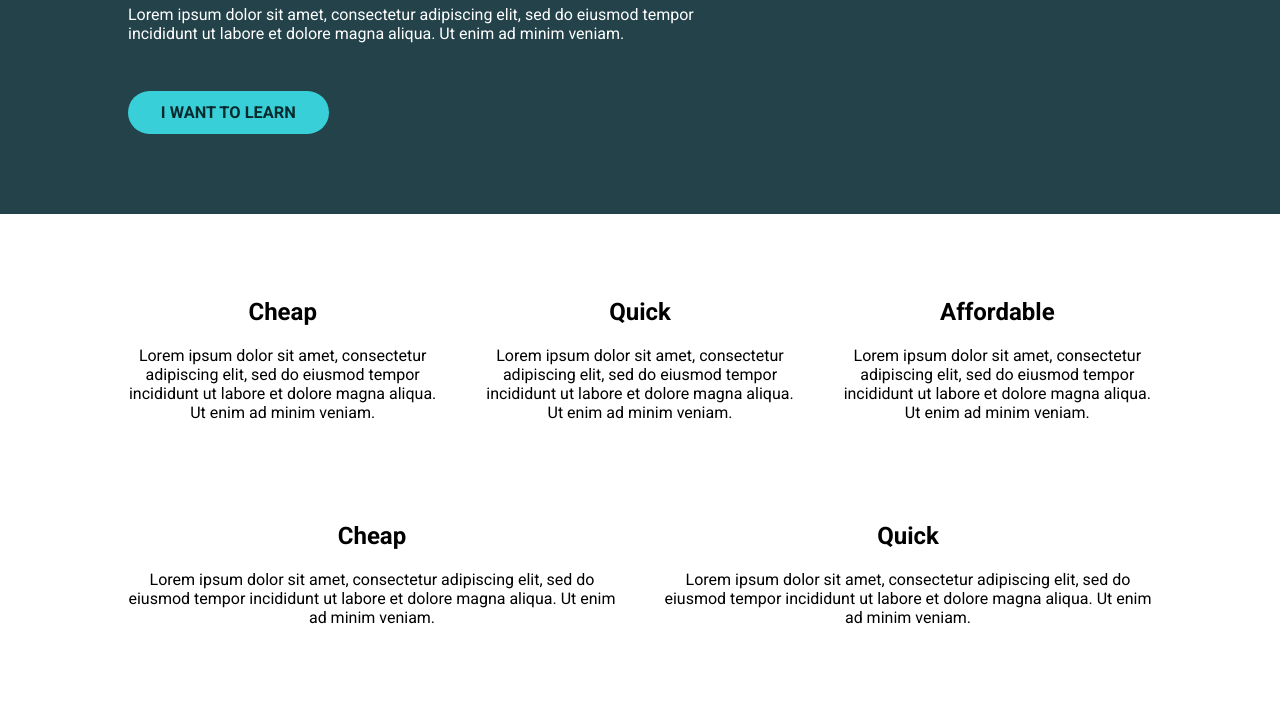
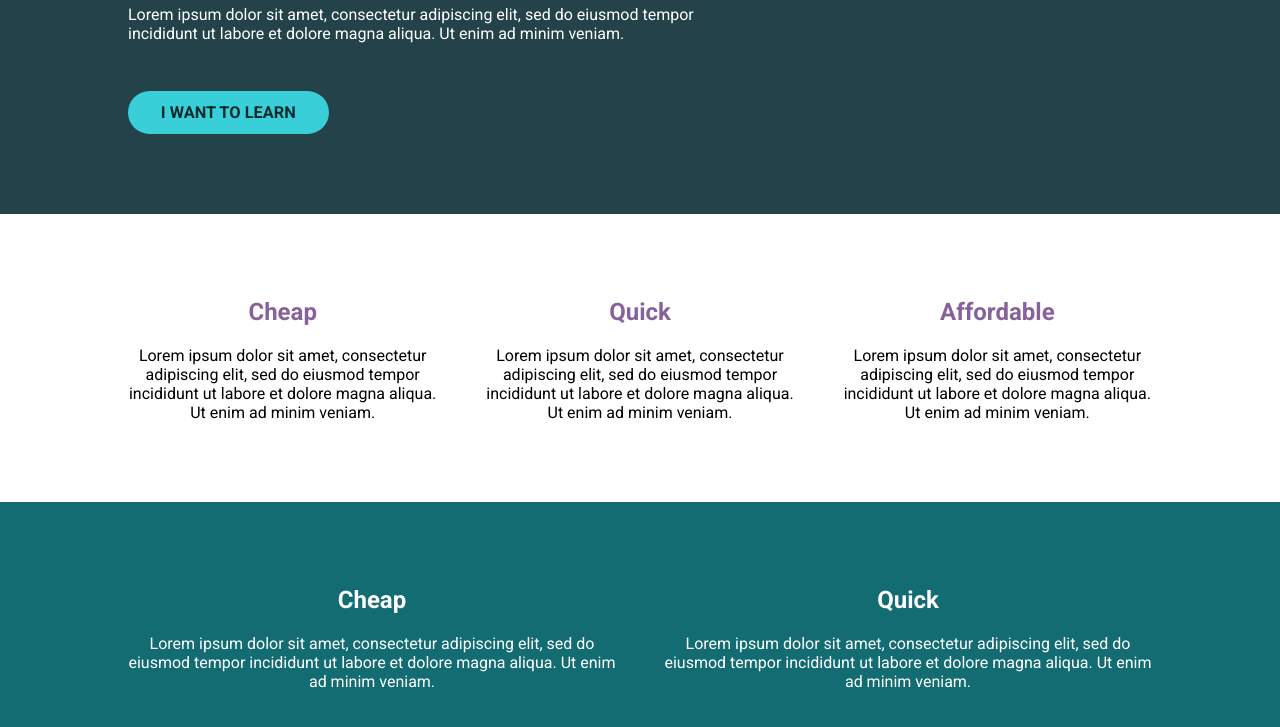
Before and after one commit to Patrick-Dolan/kp-responsivelayouts-d3, a plain HTML site: page index.html in a window 1280 px wide. Shown: the part 223-950 px from the top of the page. Drawn offline with Linux system fonts and the light colour scheme.

Commit message:
styling: add colors to background/text and change from margin to padding for column sections

```diff
--- a/styles.css
+++ b/styles.css
@@ -67,11 +67,17 @@ h1 {
 /* 2 column section */
 
 .three-col-section {
-  margin: 4em 0;
+  padding: 4em 0;
+}
+
+.three-col-section h2 {
+  color: #87629A
 }
 
 /* 3 column section */
 
 .two-col-section {
-  margin: 4em 0;
+  padding: 4em 0;
+  background-color: #136C72;
+  color: white;
 }
```
